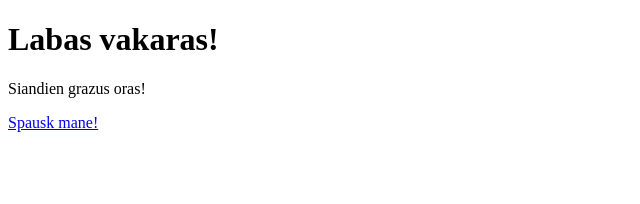
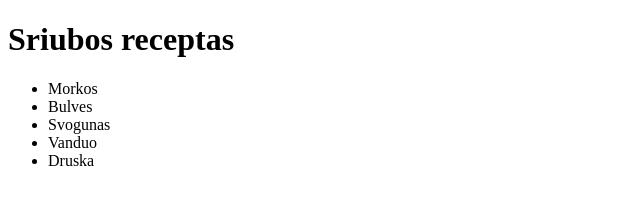
Before and after one commit to AisteBu/19-dom, a website: page index.html in a window 1280 px wide. Shown: the whole page, without its empty margins (0-640 px from the left). Drawn offline with Linux system fonts and the light colour scheme.

Commit message:
Sriuba-SuraskIngridientusAtspausdink

```diff
--- a/index.html
+++ b/index.html
@@ -7,9 +7,14 @@
     <title>Document</title>
 </head>
 <body>
-    <h1>Labas</h1>
-    <p>Lorem ipsum dolor sit amet.</p>
-    <a href="#">Click me!</a>
+    <h1>Sriubos receptas</h1>
+    <ul>
+        <li>Morkos</li>
+        <li>Bulves</li>
+        <li>Svogunas</li>
+        <li>Vanduo</li>
+        <li>Druska</li>
+    </ul>
 
     <script src="./js/main.js"></script>
 </body>
--- a/js/main.js
+++ b/js/main.js
@@ -1,22 +1,12 @@
 /*
-Pakeisti tekstini turini h1 elemente i  "Labas vakaras!"
-*/
-
-const h1DOM = document.querySelector('h1');        // 1. susirandu elementa
-h1DOM.innerText = 'Labas vakaras!';                // 2. kreipiuosi i rasta elementa
-
-
-/*
-Jeigu Jusu vardo raide A-P;
-surasti paragrafa ir pakeisti teksta i "Siandien grazus oras!"
-
-Jeigu Jusu vardo raide R-Z;
-surasti nuoroda ir pakeisti teksta i "Spausk mane!"
+Surasti visus ingridientus ir ju pavadinimus atspausdinti i console
 
 */
 
-const pDOM = document.querySelector('p');
-pDOM.innerText = 'Siandien grazus oras!';
+const liDOM = document.querySelectorAll('li');
+console.log(liDOM);
 
-const aDOM = document.querySelector('a');
-aDOM.innerText = 'Spausk mane!';
+for (let i = 0; i < liDOM.length; i++) {
+    const ingridientas = liDOM[i].innerText;
+    console.log(ingridientas);
+}
```
